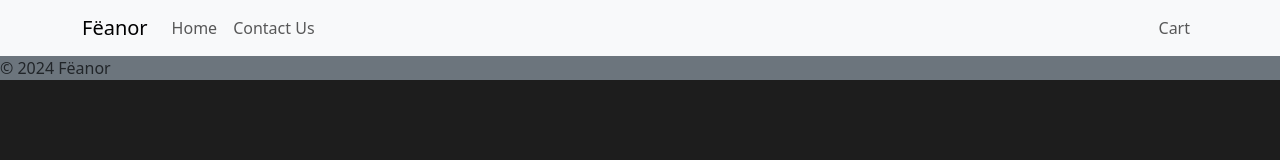
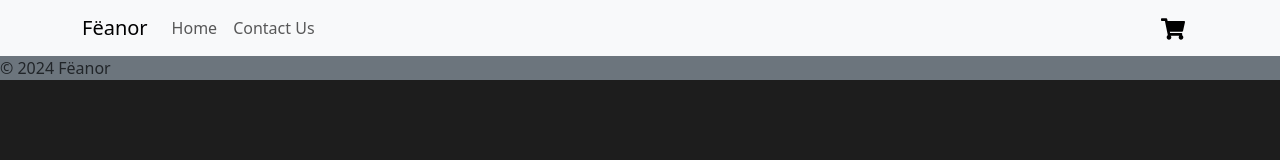
Before and after one commit to TaranJ/js-frameworks, a React (Create React App) app: page / in a window 1280 px wide. Shown: the top 160 px of the page. Built offline with nearby package versions, Linux system fonts and the light colour scheme.

Commit message:
ads cart icon

```diff
--- a/package.json
+++ b/package.json
@@ -10,6 +10,7 @@
     "react": "^18.3.1",
     "react-bootstrap": "^2.10.5",
     "react-dom": "^18.3.1",
+    "react-icons": "^5.3.0",
     "react-scripts": "5.0.1",
     "sass": "^1.79.4",
     "styled-components": "^5.3.10",
--- a/src/App.js
+++ b/src/App.js
@@ -1,4 +1,4 @@
-import React from "react";
+import React, { useState } from "react";
 import "./styles.scss";
 
 // Components
@@ -7,7 +7,18 @@ import Layout from "./components/Layout";
 // Pages
 
 function App() {
-  return <Layout />;
+  const [cartItemCount, setCartItemCount] = useState(0); // Initialize cart item count
+
+  const handleCartClick = () => {
+    // Logic to open the cart page or handle cart click
+    console.log("Cart clicked!");
+  };
+
+  // Function to update the cart item count (e.g., when items are added)
+  const addToCart = () => {
+    setCartItemCount(cartItemCount + 1); // Increment cart item count
+  };
+  return <Layout cartItemCount={cartItemCount} onCartClick={handleCartClick} />;
 }
 
 export default App;
--- /dev/null
+++ b/src/components/CartIcon/index.jsx
@@ -0,0 +1,16 @@
+import React from "react";
+import { Badge, Button } from "react-bootstrap";
+import { FaShoppingCart } from "react-icons/fa";
+
+function CartIcon({ itemCount, onClick }) {
+  return (
+    <div className="cart-icon-container" onClick={onClick}>
+      <Button variant="link">
+        <FaShoppingCart size={24} style={{ color: "black" }} />
+        {itemCount > 0 && <Badge>{itemCount}</Badge>}
+      </Button>
+    </div>
+  );
+}
+
+export default CartIcon;
--- a/src/components/Header/index.jsx
+++ b/src/components/Header/index.jsx
@@ -1,8 +1,10 @@
+import React from "react";
 import Container from "react-bootstrap/Container";
 import Nav from "react-bootstrap/Nav";
 import Navbar from "react-bootstrap/Navbar";
+import CartIcon from "../CartIcon";
 
-function Header() {
+function Header({ cartItemCount, onCartClick }) {
   return (
     <Navbar collapseOnSelect expand="lg" className="bg-body-tertiary">
       <Container>
@@ -13,9 +15,11 @@ function Header() {
             <Nav.Link href="#home">Home</Nav.Link>
             <Nav.Link href="#contact">Contact Us</Nav.Link>
           </Nav>
-          <Nav>
-            <Nav.Link href="#cart">Cart</Nav.Link>
-          </Nav>
+          <div className="ml-auto">
+            {" "}
+            {/* Use margin-left auto for right alignment */}
+            <CartIcon itemCount={cartItemCount} onClick={onCartClick} />
+          </div>
         </Navbar.Collapse>
       </Container>
     </Navbar>
--- a/src/components/Layout/index.jsx
+++ b/src/components/Layout/index.jsx
@@ -1,10 +1,10 @@
 import Header from "../Header";
 import Footer from "../Footer";
 
-function Layout() {
+function Layout({ cartItemCount, onCartClick }) {
   return (
     <>
-      <Header />
+      <Header cartItemCount={cartItemCount} onCartClick={onCartClick} />
       <main className="main-content"></main>
       <Footer />
     </>
```
Also changed, not shown: 1 other file (tests, documents, lock files or other folders).
